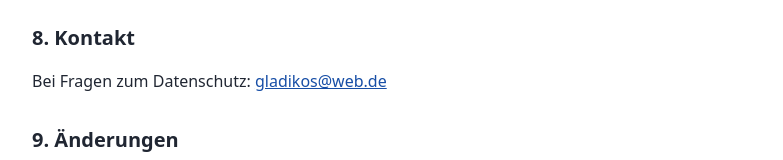
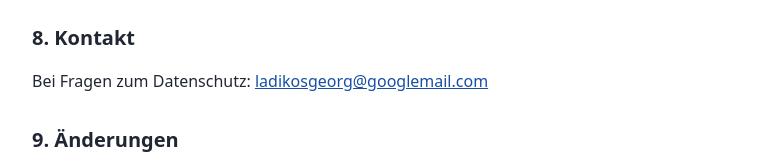
Before and after one commit to ladikosgeorg-tech/ladpixelpress-datenschutz, a plain HTML site: page index.html in a window 1280 px wide. Shown: the part 1125-1285 px from the top of the page, without its empty margins (228-1011 px from the left). Drawn offline with Linux system fonts and the light colour scheme.

Commit message:
Update index.html

```diff
--- a/index.html
+++ b/index.html
@@ -96,7 +96,7 @@
   <h2>8. Kontakt</h2>
   <p>
     Bei Fragen zum Datenschutz:
-    <a href="mailto:gladikos@web.de">gladikos@web.de</a>
+    <a href="mailto:ladikosgeorg@googlemail.com">ladikosgeorg@googlemail.com</a>
   </p>
 
   <h2>9. Änderungen</h2>
```
